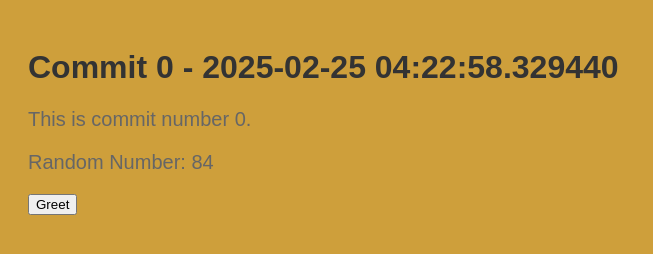
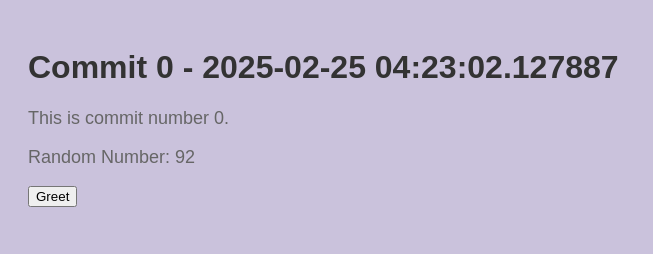
Before and after one commit to broilermares3/myrep-repo-20250225042253, a plain HTML site: page index.html in a window 1280 px wide. Shown: the whole page, without its empty margins (0-653 px from the left). Drawn offline with Linux system fonts and the light colour scheme.

Commit message:
📝 Commit 0 with HTML, CSS, and JS

```diff
--- a/index.html
+++ b/index.html
@@ -2,13 +2,13 @@
     <!DOCTYPE html>
     <html>
     <head>
-        <title>Commit 0 - 2025-02-25 04:22:58.329440</title>
+        <title>Commit 0 - 2025-02-25 04:23:02.127887</title>
         <link rel="stylesheet" href="style.css">
     </head>
     <body>
-        <h1>Commit 0 - 2025-02-25 04:22:58.329440</h1>
+        <h1>Commit 0 - 2025-02-25 04:23:02.127887</h1>
         <p>This is commit number 0.</p>
-        <p>Random Number: 84</p>
+        <p>Random Number: 92</p>
         <button onclick="greet()">Greet</button>
         <script src="script.js"></script>
     </body>
--- a/style.css
+++ b/style.css
@@ -1,7 +1,7 @@
 
     body {
         font-family: Arial, sans-serif;
-        background-color: #ce9f3b;
+        background-color: #cac2dc;
         padding: 20px;
     }
     h1 {
@@ -9,5 +9,5 @@
     }
     p {
         color: #666;
-        font-size: 20px;
+        font-size: 18px;
     }
```
